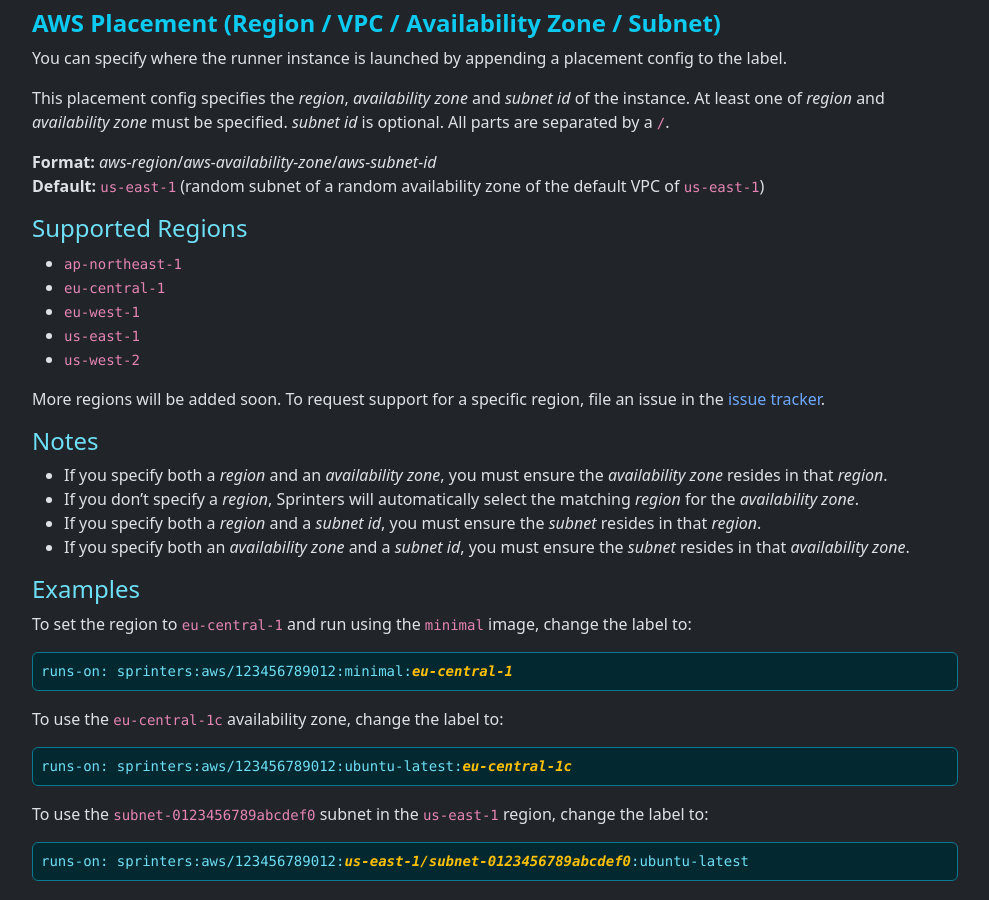
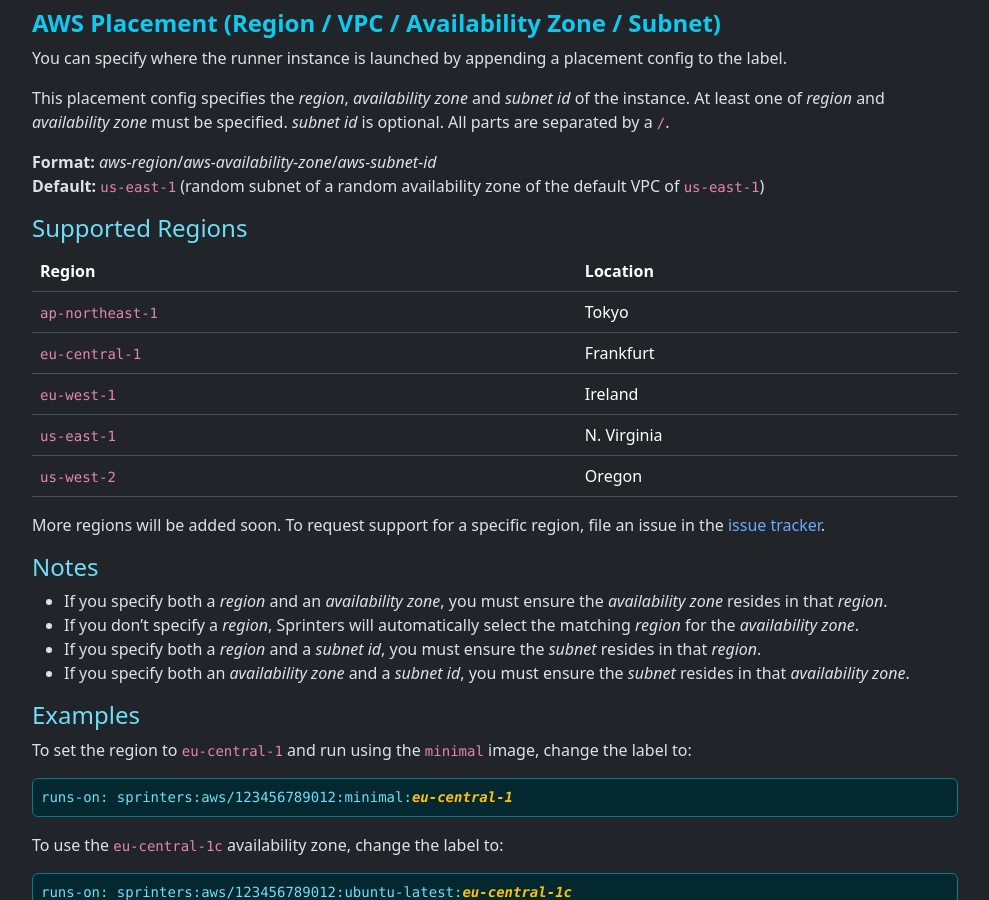
Before and after one commit to sprinters-sh/sprinters.sh, a Jekyll site: the page built from docs/label.md, in a window 1280 px wide and 900 px high, scrolled down 3100 px. Shown: the whole window, without its empty margins (240-1229 px from the left). Built offline with Jekyll 4.4.1, drawn with Linux system fonts in a browser that asks for light colours.

Commit message:
Added region locations

```diff
--- a/docs/label.md
+++ b/docs/label.md
@@ -144,11 +144,14 @@
 **Default:** `us-east-1` (random subnet of a random availability zone of the default VPC of `us-east-1`)
 
 {% include h4.html text="Supported Regions" %}
-- `ap-northeast-1`
-- `eu-central-1`
-- `eu-west-1`
-- `us-east-1`
-- `us-west-2`
+| Region | Location |
++-|-|-+
+| `ap-northeast-1` | Tokyo |
+| `eu-central-1` | Frankfurt |
+| `eu-west-1` | Ireland |
+| `us-east-1` | N. Virginia |
+| `us-west-2` | Oregon |
+{: .table }
 
 More regions will be added soon. To request support for a specific region, file an issue in the [issue tracker](https://github.com/sprinters-sh/sprinters/issues).
 
```
